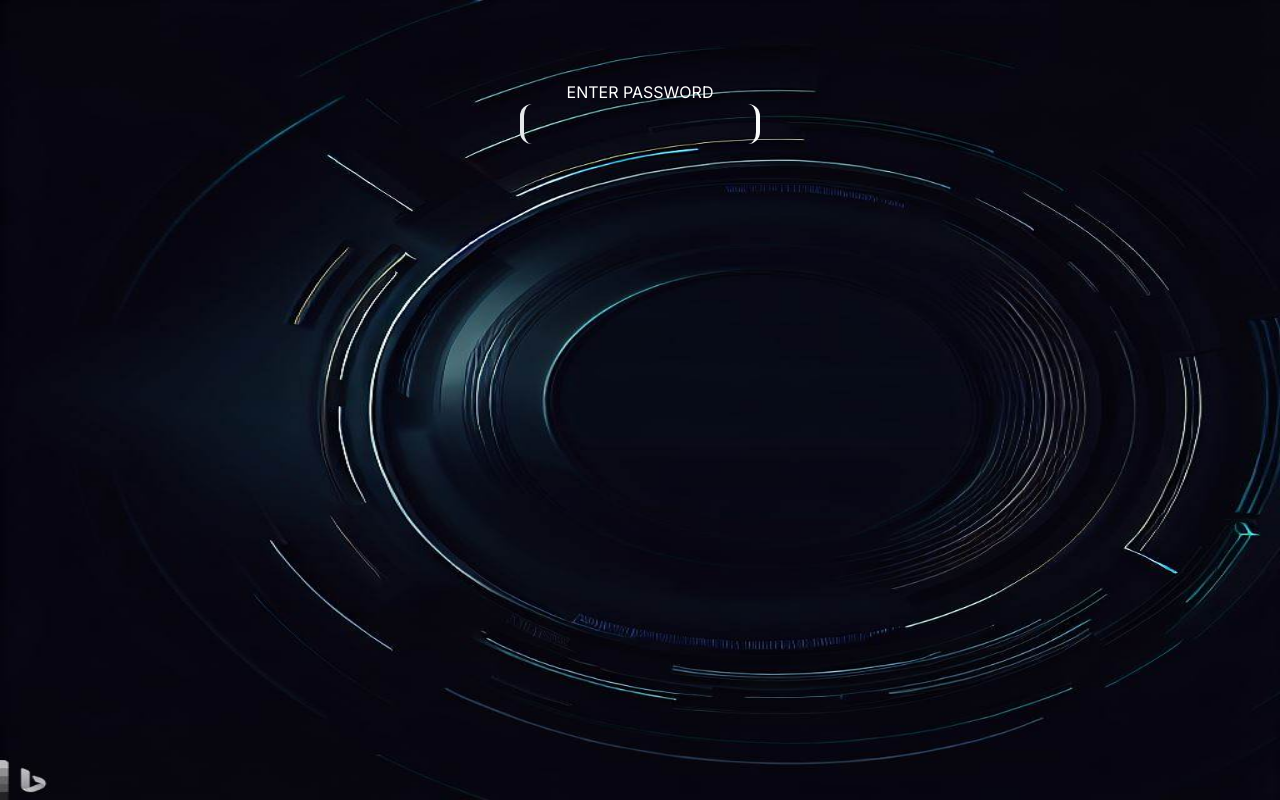
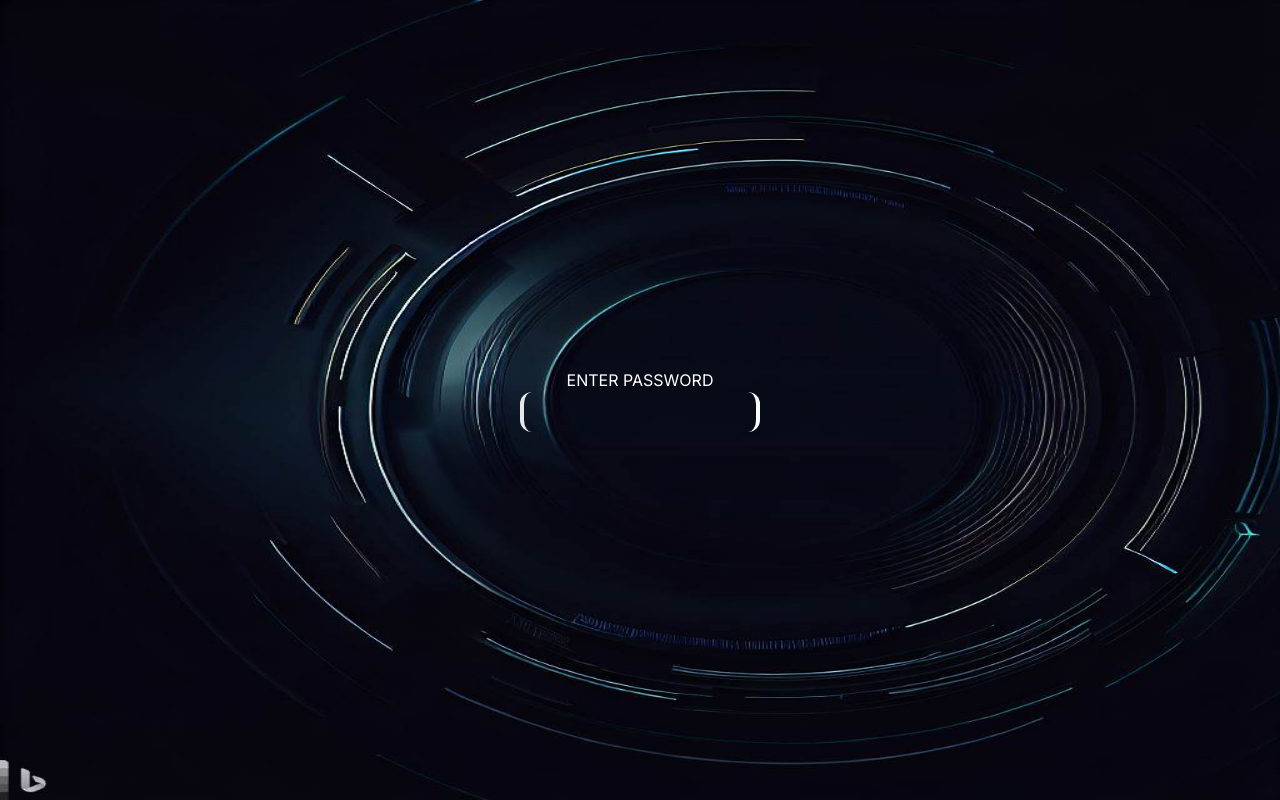
Before and after one commit to anujpaude1/study, a Next.js app: page / in a window 1280 px wide. Built offline with nearby package versions, Linux system fonts and the light colour scheme.

Commit message:
minor tweeks

```diff
--- a/app/page.js
+++ b/app/page.js
@@ -17,7 +17,7 @@ export default function Home() {
 
         setShow(true);
         // console.log("KIRTAN")
-        setPass()
+        setPass("")
 
       },3000)
 
@@ -28,13 +28,16 @@ export default function Home() {
   },[pass])
 
   return (
-    <div className=" h-screen flex flex-col items-center">
+    <div className=" h-screen flex items-center  w-screen">
       {/* <Image alt="Image"> */}
 
-      <div className='flex flex-col items-center pt-20'>
+      <div className='flex flex-col justify-center w-full h-full' >
+
+
+      <div className='flex flex-col items-center'>
         {show ?
 
-          <div className='flex flex-col items-center gap-9'>
+          <div className='flex flex-col items-center'>
 
             <div>
               <label>Enter Data You Want To Add : </label>
@@ -42,7 +45,7 @@ export default function Home() {
             </div>
 
 
-            <input type='button' className='rounded bg-[#006a4e] text-gray-100 w-32 h-16 cursor-pointer hover:bg-[#2a8000]' value="ADD" onClick={() => console.log("clicked")}></input>
+            <button  className='rounded bg-[#006a4e] text-gray-100 w-20 h-12 cursor-pointer hover:bg-[#2a8000]' onClick={() => alert("ADDED TO NOWWHERE")}>Add</button>
 
             {
               data && data.map((e) => (
@@ -52,18 +55,20 @@ export default function Home() {
               ))
             }
 
-        <input type='button' className='hover:bg-red-600 w-20  rounded-md h-10' onClick={()=>setShow(false)} value={"CLick"}/>
+        <button className='hover:bg-red-600 w-20  rounded-md h-10' onClick={()=>setShow(false)} >back</button>
           </div>
           :
-          <div className={` ${pass=="mujiii" && "opacity-0 ease-in-out duration-[3000ms]"} flex flex-col items-center `}>
+          <div  className={` ${pass=="mujiii" && "opacity-0 ease-in-out duration-[3000ms]"} flex flex-col items-center `}>
 
             <div>ENTER PASSWORD</div>
-            <input type='name' className= {` bg-transparent border-x-4 border-r-gray-50 text-white rounded-xl w-60 h-10 `} onChange={(e) => setPass(e.target.value)} ></input>
+            <input type='name' disabled={pass == "mujiii" ? true : false} className= {` bg-transparent border-x-4 border-r-gray-50 text-white rounded-xl w-60 h-10 `} onChange={(e) => setPass(e.target.value)} ></input>
 
 
           </div>
           }
 
+
+      </div>
 
       </div>
 
```
